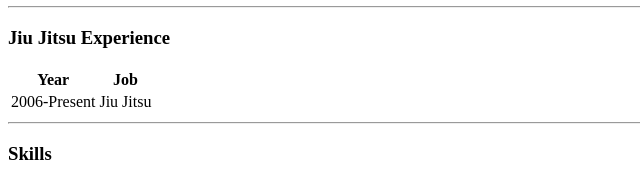
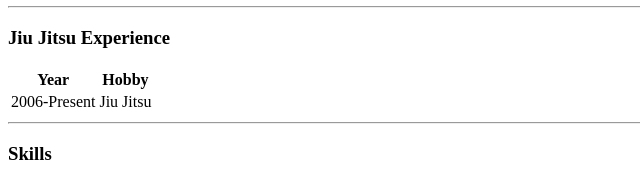
Before and after one commit to dorianrojo/cv, a plain HTML site: page index.html in a window 1280 px wide. Shown: the part 433-613 px from the top of the page, 0-640 px from the left. Drawn offline with Linux system fonts and the light colour scheme.

Commit message:
Update index.html

```diff
--- a/index.html
+++ b/index.html
@@ -27,7 +27,7 @@
     <table>
       <tr>
         <th>Year</th>
-        <th>Job</th>
+        <th>Hobby</th>
       </tr>
        <tr>
         <td>2006-Present</td>
```
